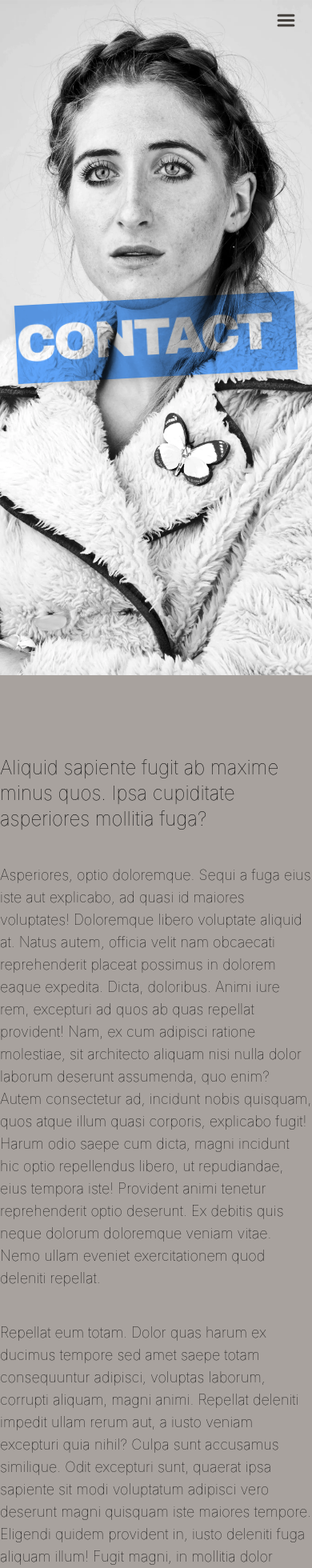
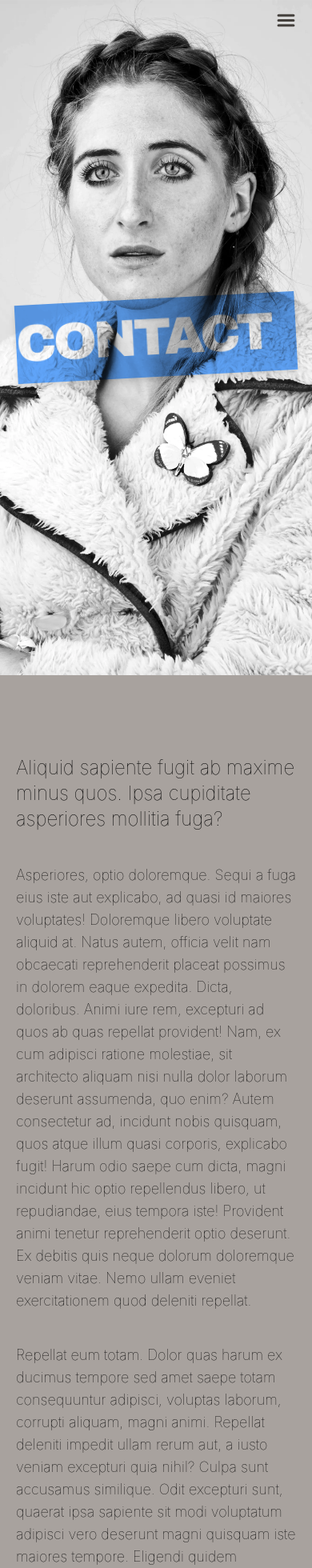
Before and after one commit to carlwicker/carlwicker-nextjs12, a Next.js app: page /contact in a window 390 px wide. Shown: the top 1960 px of the page at 80% size. Built offline with nearby package versions, Linux system fonts and the light colour scheme.

Commit message:
border fix

```diff
--- a/components/BoldArticlePage/BoldArticlePage.tsx
+++ b/components/BoldArticlePage/BoldArticlePage.tsx
@@ -2,7 +2,7 @@ export default function BoldArticlePage() {
   return (
     <section className="min-h-screen bg-pink-300 text-black text-md font-thin overflow-hidden flex bg-gradient-to-r from-indigo-500 lg:p-0">
       <div
-        className="container flex lg:flex-row flex-col mx-auto md:py-40 py-20 gap-20"
+        className="container flex lg:flex-row flex-col mx-auto md:py-40 px-5 md:px-0 py-20 gap-20"
         style={
           {
             // transform: "rotate3d(0.95, 0.5, 0.2, 50deg)",
--- a/components/ContactForm/ContactForm.tsx
+++ b/components/ContactForm/ContactForm.tsx
@@ -45,7 +45,7 @@ export default function ContactForm({ props }: any) {
         backgroundColor: "rgb(168 162 158)",
       }}
     >
-      <div className="container flex mx-auto py-20 lg:gap-20 md:gap-20 text-lg flex-col lg:flex-row gap-0">
+      <div className="container flex mx-auto py-20 px-5 md:px-0 lg:gap-20 md:gap-20 text-lg flex-col lg:flex-row gap-0">
         <div className="xl:w-1/3 xl:flex hidden"></div>
         <div className="flex flex-col xl:w-1/3 lg:w-1/2 mt-5 min-h-fit font-thin gap-10">
           <h2 className="text-2xl">
--- a/components/Section2/Section2.tsx
+++ b/components/Section2/Section2.tsx
@@ -16,7 +16,7 @@ export default function Section2() {
       style={{
         boxShadow: "20px 25px 45px rgba(0, 0, 0, 0.25)",
       }}
-      className="bg-[#ddd] flex flex-col justify-center w-full py-20"
+      className="bg-[#ddd] flex flex-col justify-center w-full py-20 px-5 md:px-0"
     >
       <div className="container flex self-center xl:gap-10">
         <div
```
Also changed, not shown: components/ArticlePage/ArticlePage.tsx (+1 -1 lines), 1 other file (tests, documents, lock files or other folders).
